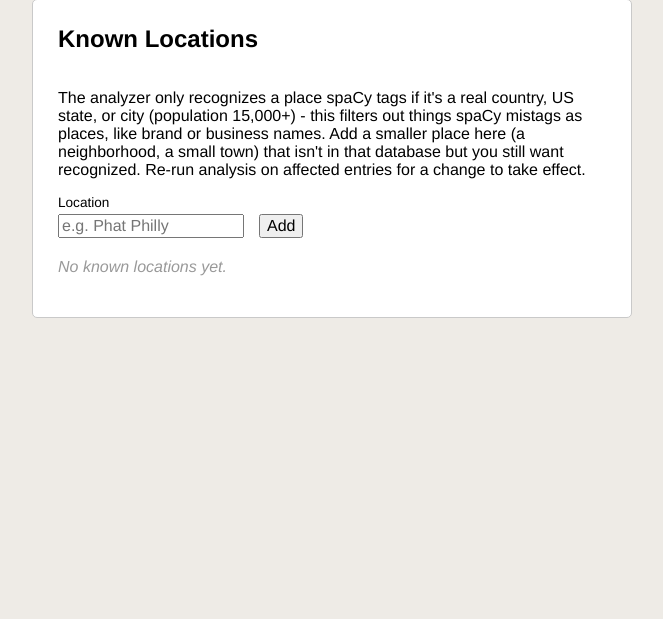
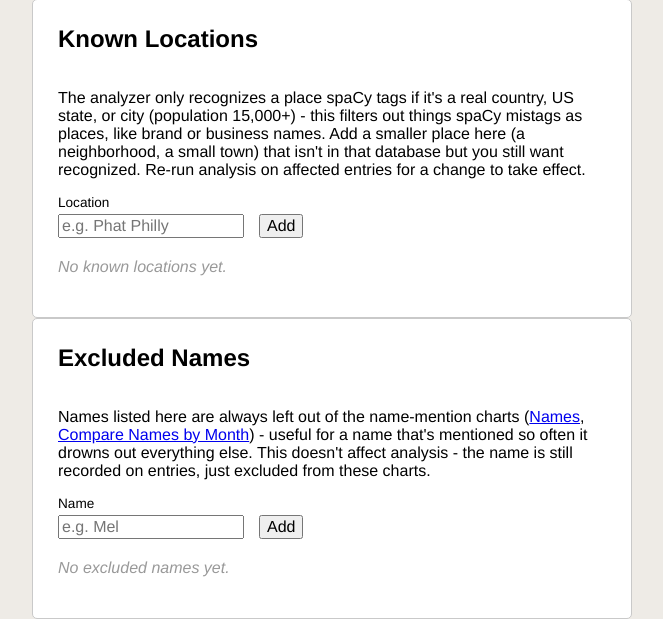
Before and after one commit to HaloZero/journal_formatter, a Flask app: page /config in a window 1280 px wide. Shown: the part 409-1028 px from the top of the page, without its empty margins (308-971 px from the left). Before the commit the page ends 727 px from the top, so only its background shows below. Run offline with Flask 3, Linux system fonts and the light colour scheme; data that the repository does not hold is empty; some libraries are stand-ins or nearby versions.

Commit message:
Redesign /names_comparison: grouped bar + heatmap, hard top-10 cap, no "Other"
The original line-per-name chart was unreadable with more than a
handful of names - spaghetti lines, unusable legend. Replaced with:

- A grouped bar chart (one bar per month per name) - easier to compare
  magnitude than tracing lines, and only 2 legend entries (the months)
  instead of one per name.
- A heatmap table below it (name x month, cell shading proportional to
  count) for a second, more compact read of the same data.

Both are capped at the top 10 names by total mentions across the two
months. Past that cutoff, names are dropped entirely rather than folded
into an "Other" bucket - an aggregate of everyone else would usually be
the largest bar on the chart and defeat the point of a top-N view.

Also added a persistent "Excluded Names" list on /config (mirroring
Known Names/Known Locations): names there are always left out of both
/names and /names_comparison, for a name mentioned so often it drowns
out everything else. Seeded with "Mel" by default via the migration's
upgrade() - removable from /config like any other entry.

Verified end-to-end against seeded data: 12 distinct names collapses to
exactly the top 10 by count with no "Other" row, the bar chart has
exactly 2 datasets (one per month) in the right order, heatmap cells
shade proportionally, "Mel" never appears on either chart, and the
Config page add/remove flow for excluded names works.

Co-Authored-By: Claude Sonnet 5 <noreply@anthropic.com>

```diff
--- a/app/routes.py
+++ b/app/routes.py
@@ -27,9 +27,9 @@ logger_config = logging.getLogger('journal.config')
 # Cap how many name lines get drawn on /names - past this the chart stops being readable
 MAX_NAME_SERIES = 15
 
-# Selectable "show top N" options on /names_comparison
-NAME_SERIES_LIMIT_OPTIONS = [10, 25, 50]
-DEFAULT_NAME_SERIES_LIMIT = 25
+# /names_comparison never shows more than this many names - past this it's dropped
+# entirely rather than lumped into an "Other" bucket
+MAX_COMPARISON_NAMES = 10
 NAME_CHART_COLORS = [
 	Color.Red, Color.Blue, Color.Green, Color.Orange, Color.Purple,
 	Color.Teal, Color.Maroon, Color.Olive, Color.Navy, Color.Brown,
@@ -293,8 +293,10 @@ def names_over_time():
 
 	data_points = NamesPresenter(entries).bucket_info(DateStyle.DAY)
 
+	excluded_names = _load_excluded_names()
+	candidate_names = [name for name in data_points if name.lower() not in excluded_names]
 	top_names = sorted(
-		data_points.keys(),
+		candidate_names,
 		key=lambda name: sum(data_points[name].values()),
 		reverse=True)[:MAX_NAME_SERIES]
 
@@ -338,12 +340,8 @@ def names_comparison():
 	month_a = _parse_month_param('month_a', default_month_a)
 	month_b = _parse_month_param('month_b', default_month_b)
 
-	limit = int(request.args.get('limit', '0')) or DEFAULT_NAME_SERIES_LIMIT
-	if limit not in NAME_SERIES_LIMIT_OPTIONS:
-		limit = DEFAULT_NAME_SERIES_LIMIT
-
 	exclude_raw = request.args.get('exclude', '')
-	excluded_names = {name.strip().lower() for name in exclude_raw.split(',') if name.strip()}
+	excluded_names = _load_excluded_names() | {name.strip().lower() for name in exclude_raw.split(',') if name.strip()}
 
 	start_a, end_a = _month_bounds(month_a)
 	start_b, end_b = _month_bounds(month_b)
@@ -361,37 +359,57 @@ def names_comparison():
 	label_a = '{} {}'.format(calendar.month_name[month_a.month], month_a.year)
 	label_b = '{} {}'.format(calendar.month_name[month_b.month], month_b.year)
 
+	# Cap at MAX_COMPARISON_NAMES names, strictly by total mentions - names past the
+	# cutoff are just dropped, not lumped into an "Other" bucket (an aggregate of
+	# everyone else would usually dwarf every individual name and defeat the point).
 	candidate_names = [name for name in data_points if name.lower() not in excluded_names]
 	top_names = sorted(
 		candidate_names,
 		key=lambda name: data_points[name].get(key_a, 0) + data_points[name].get(key_b, 0),
-		reverse=True)[:limit]
+		reverse=True)[:MAX_COMPARISON_NAMES]
 
-	chart = charts.NameChart()
-	chart.labels.labels = [label_a, label_b]
-	# Build a fresh data class per request instead of mutating the shared
-	# JournalBaseChart.data class, which every chart type inherits from.
-	chart.data = type('NamesComparisonChartData', (), {})
-	for index, name in enumerate(top_names):
-		buckets = data_points[name]
-		color = NAME_CHART_COLORS[index % len(NAME_CHART_COLORS)]
-		series = type(name, (), {
-			'label': name,
-			'data': [buckets.get(key_a, 0), buckets.get(key_b, 0)],
-			'borderColor': color,
-			'backgroundColor': color,
-			'fill': False,
-		})
-		setattr(chart.data, name, series)
+	counts_a = [data_points[name].get(key_a, 0) for name in top_names]
+	counts_b = [data_points[name].get(key_b, 0) for name in top_names]
 
+	chart = charts.NameComparisonChart()
+	chart.labels.labels = top_names
+	chart.data = type('NamesComparisonChartData', (), {
+		'month_a': type('MonthASeries', (), {
+			'label': label_a,
+			'data': counts_a,
+			'borderColor': NAME_CHART_COLORS[0],
+			'backgroundColor': NAME_CHART_COLORS[0],
+		}),
+		'month_b': type('MonthBSeries', (), {
+			'label': label_b,
+			'data': counts_b,
+			'borderColor': NAME_CHART_COLORS[1],
+			'backgroundColor': NAME_CHART_COLORS[1],
+		}),
+	})
 	chartJSON = chart.get()
+
+	max_count = max(counts_a + counts_b, default=0)
+	heatmap_rows = [
+		{
+			'name': name,
+			'count_a': count_a,
+			'count_b': count_b,
+			'color_a': _heatmap_color(count_a, max_count),
+			'color_b': _heatmap_color(count_b, max_count),
+		}
+		for name, count_a, count_b in zip(top_names, counts_a, counts_b)
+	]
+
 	template_args = {
 		'chartJSON': chartJSON,
 		'month_a_value': month_a.strftime('%Y-%m'),
 		'month_b_value': month_b.strftime('%Y-%m'),
-		'limit': limit,
-		'limit_options': NAME_SERIES_LIMIT_OPTIONS,
+		'label_a': label_a,
+		'label_b': label_b,
 		'exclude_raw': exclude_raw,
+		'heatmap_rows': heatmap_rows,
+		'max_comparison_names': MAX_COMPARISON_NAMES,
 	}
 
 	return render_template('names_comparison.html', **template_args)
@@ -458,6 +476,15 @@ def _parse_month_param(param_name, default):
 
 def _month_bounds(month_start):
 	return month_start, month_start + relativedelta(months=+1) - relativedelta(days=+1)
+
+def _load_excluded_names():
+	return {excluded_name.name.lower() for excluded_name in models.ExcludedName.query.all()}
+
+def _heatmap_color(value, max_value):
+	"""Blue at an opacity proportional to value/max_value, so cells are comparable
+	at a glance; a small floor keeps zero-mention cells visible instead of blank white."""
+	alpha = 0.06 + 0.74 * (value / max_value) if max_value > 0 else 0.06
+	return 'rgba(100, 156, 199, {:.2f})'.format(alpha)
 
 def _distinct_array_values(column):
 	rows = db.session.query(func.unnest(column).label('value')).distinct().all()
@@ -565,7 +592,9 @@ def config():
 
 	known_names = models.KnownName.query.order_by(models.KnownName.name).all()
 	known_locations = models.KnownLocation.query.order_by(models.KnownLocation.location).all()
-	return render_template('config.html', known_names=known_names, known_locations=known_locations)
+	excluded_names = models.ExcludedName.query.order_by(models.ExcludedName.name).all()
+	return render_template('config.html',
+		known_names=known_names, known_locations=known_locations, excluded_names=excluded_names)
 
 @app.route('/config/delete/<int:known_name_id>', methods=['POST'])
 def config_delete(known_name_id):
@@ -594,3 +623,22 @@ def config_delete_location(known_location_id):
 		db.session.commit()
 		logger_config.info("Removed known location '%s'", known_location.location)
 	return redirect(url_for('config'))
+
+@app.route('/config/excluded_names', methods=['POST'])
+def config_add_excluded_name():
+	name = request.form.get('excluded_name', '').strip()
+	already_excluded = models.ExcludedName.query.filter(func.lower(models.ExcludedName.name) == name.lower()).first()
+	if name and not already_excluded:
+		db.session.add(models.ExcludedName(name=name))
+		db.session.commit()
+		logger_config.info("Added excluded name '%s'", name)
+	return redirect(url_for('config'))
+
+@app.route('/config/excluded_names/delete/<int:excluded_name_id>', methods=['POST'])
+def config_delete_excluded_name(excluded_name_id):
+	excluded_name = models.ExcludedName.query.get(excluded_name_id)
+	if excluded_name is not None:
+		db.session.delete(excluded_name)
+		db.session.commit()
+		logger_config.info("Removed excluded name '%s'", excluded_name.name)
+	return redirect(url_for('config'))
--- a/app/static/stylesheets/main.css
+++ b/app/static/stylesheets/main.css
@@ -437,3 +437,12 @@ pre .positive_2 {
 	margin: 0 auto 15px;
 	color: #555555;
 }
+
+.heatmap-container {
+	max-width: 500px;
+	margin-top: 25px;
+}
+
+.heatmap-table td {
+	font-weight: bold;
+}
--- a/app/templates/config.html
+++ b/app/templates/config.html
@@ -93,6 +93,48 @@
 		<p class="tag-empty">No known locations yet.</p>
 		{% endif %}
 	</div>
+
+	<div class="empty-state">
+		<h2>Excluded Names</h2>
+		<p>Names listed here are always left out of the name-mention charts (<a href="{{ url_for('names_over_time') }}">Names</a>, <a href="{{ url_for('names_comparison') }}">Compare Names by Month</a>) - useful for a name that's mentioned so often it drowns out everything else. This doesn't affect analysis - the name is still recorded on entries, just excluded from these charts.</p>
+
+		<form class="search-form" method="post" action="{{ url_for('config_add_excluded_name') }}">
+			<div class="search-fields">
+				<div class="search-field">
+					<label for="excluded_name">Name</label>
+					<input type="text" id="excluded_name" name="excluded_name" placeholder="e.g. Mel" required>
+				</div>
+				<button type="submit">Add</button>
+			</div>
+		</form>
+
+		{% if excluded_names %}
+		<div class="table-container">
+			<table>
+				<thead>
+					<tr>
+						<th>Name</th>
+						<th class="text-center">Actions</th>
+					</tr>
+				</thead>
+				<tbody>
+					{% for excluded_name in excluded_names %}
+					<tr>
+						<td>{{ excluded_name.name }}</td>
+						<td class="text-center">
+							<form method="post" action="{{ url_for('config_delete_excluded_name', excluded_name_id=excluded_name.id) }}">
+								<button type="submit">Remove</button>
+							</form>
+						</td>
+					</tr>
+					{% endfor %}
+				</tbody>
+			</table>
+		</div>
+		{% else %}
+		<p class="tag-empty">No excluded names yet.</p>
+		{% endif %}
+	</div>
 </div>
 </body>
 </html>
```
Also changed, not shown: app/charts.py (+7 -0 lines), app/models.py (+7 -0 lines), app/templates/names_comparison.html (+26 -8 lines), migrations/versions/162aac1db30e_create_excluded_name_table.py (added, +37 -0 lines), CHANGELOG.md.
